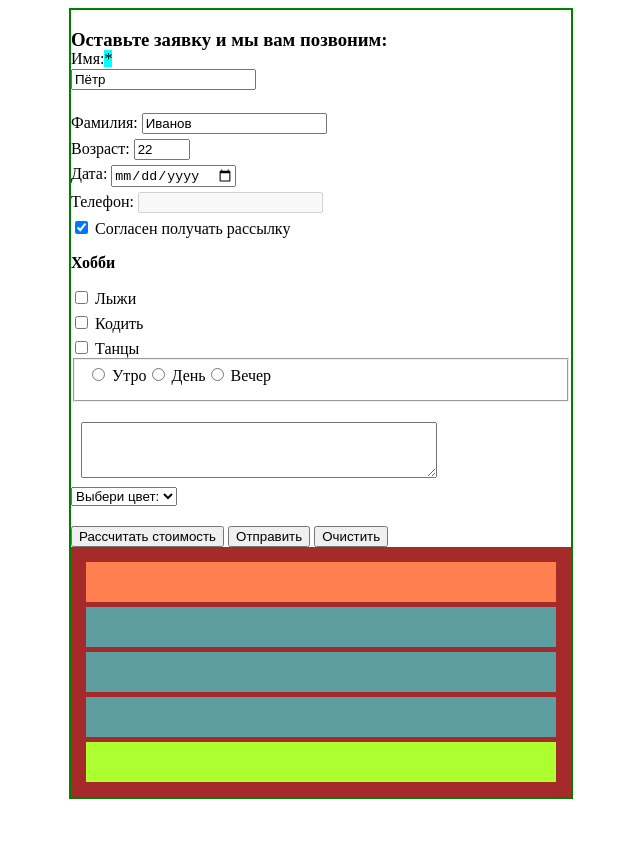
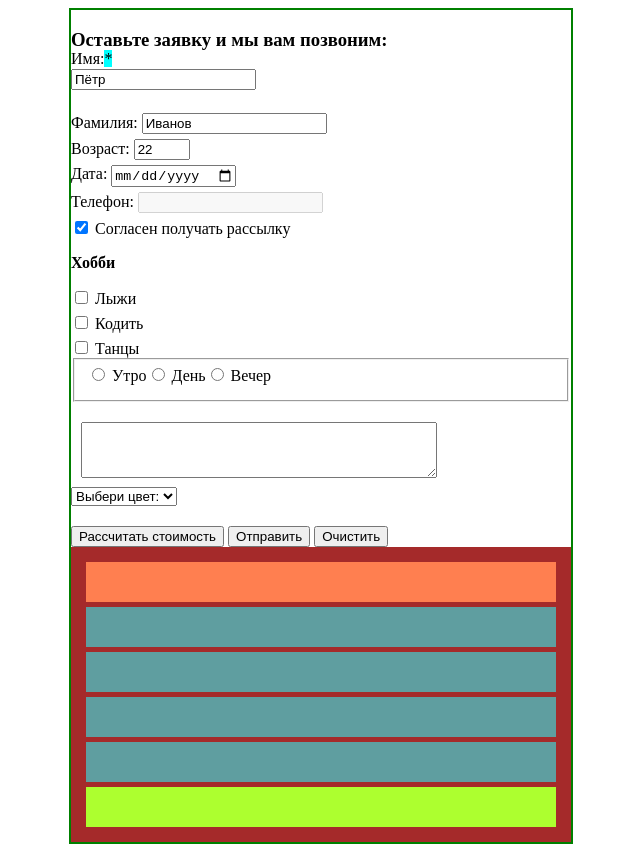
Before and after one commit to Mikharevichsn/lessons_fe_core_2RF, a plain HTML site: page lesson11/index.html in a window 1280 px wide. Shown: the whole page, without its empty margins (319-959 px from the left). Before the commit the page ends 807 px from the top, so only its background shows below. Drawn offline with Linux system fonts and the light colour scheme.

Commit message:
add 1 more child

```diff
--- a/lesson11/index.html
+++ b/lesson11/index.html
@@ -107,6 +107,7 @@
         <div class="child"></div>
         <div class="child"></div>
         <div class="child"></div>
+        <div class="child"></div>
       </div>
     </div>
   </body>
```
